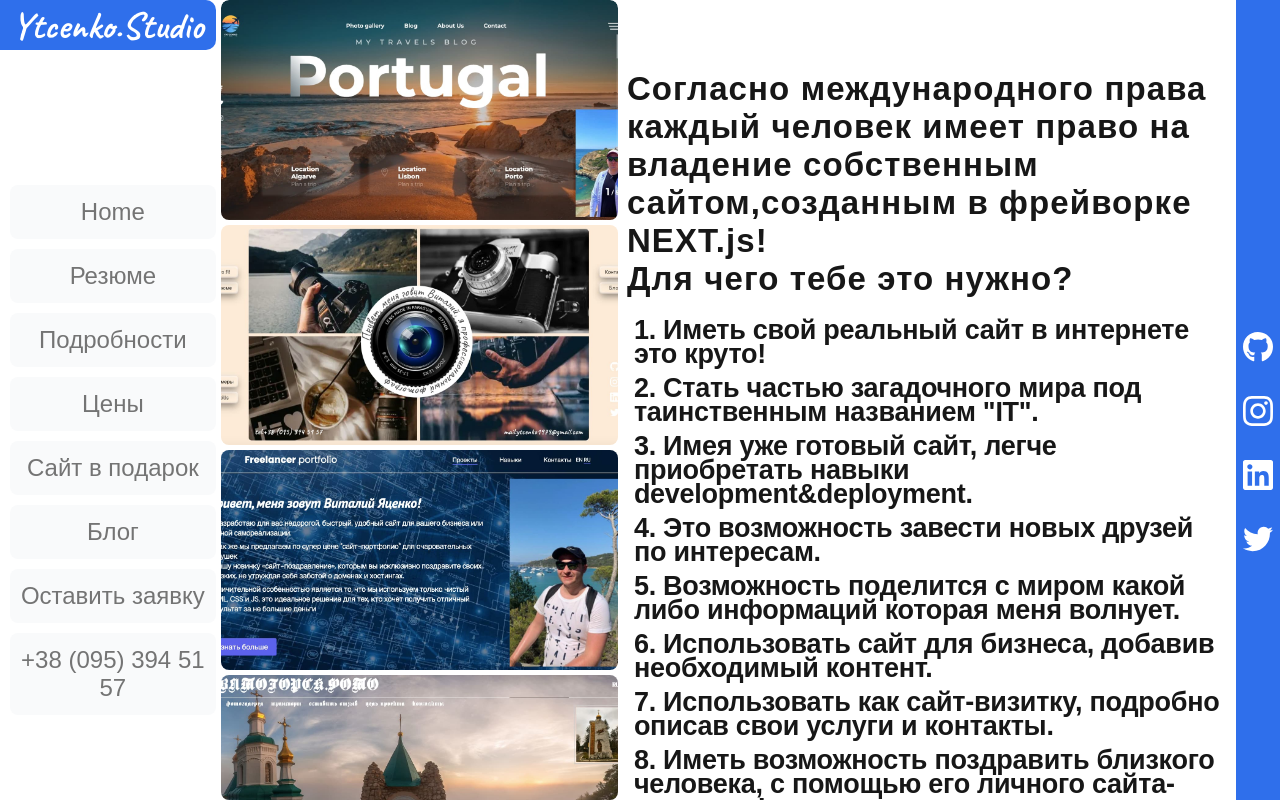
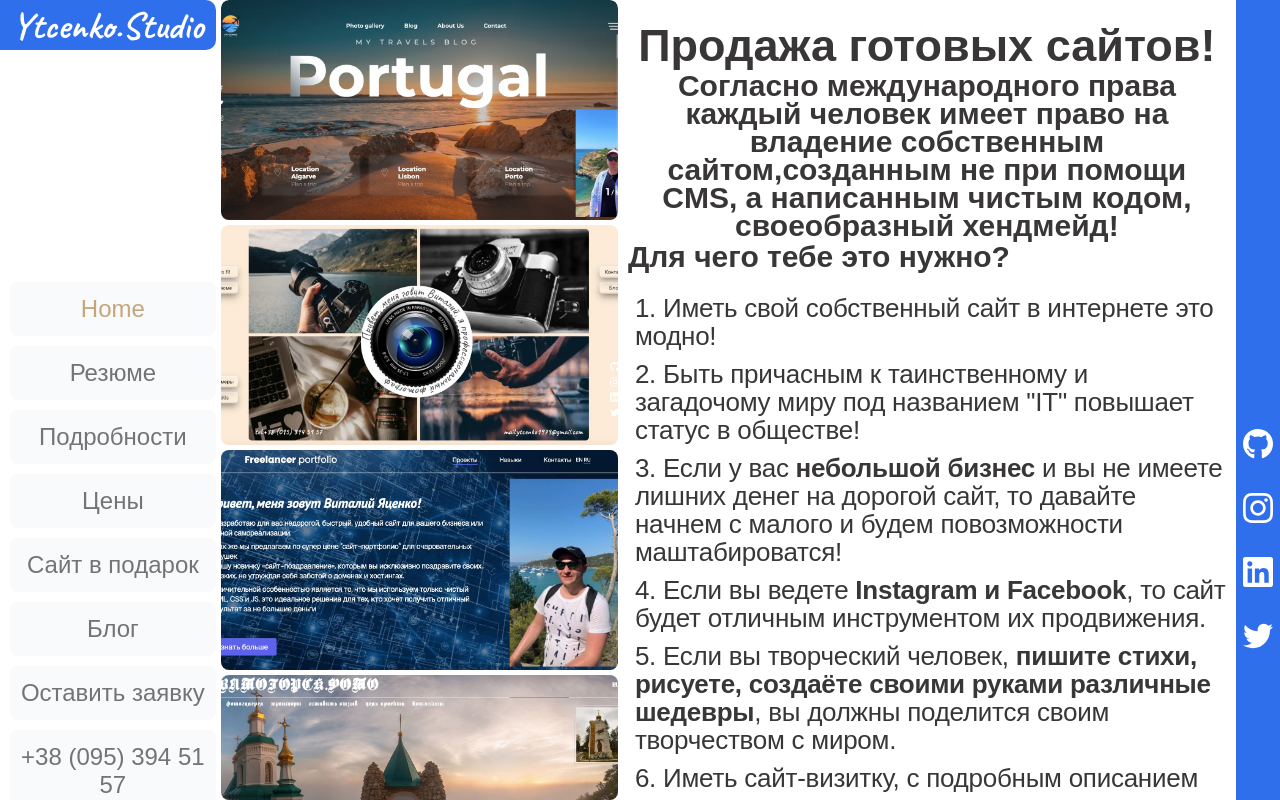
Before and after one commit to vitalik1970/ytcenko-business-card, a Next.js app: page / in a window 1280 px wide. Shown: the top 800 px of the page. Built offline with nearby package versions, Linux system fonts and the light colour scheme; a web font is replaced by a local one.

Commit message:
before deploy

```diff
--- a/app/dashboard/bid/page.js
+++ b/app/dashboard/bid/page.js
@@ -5,6 +5,7 @@ export default function Bid() {
 
   return (
      <div className={styles.bid_container}>
+      <h1>Сайты на любой вкус!</h1>
      <p>Извините, мы ещё работам над создание API для обработки данных на сервере, поэтому напишите нам пожалуйста на электронную почту   <a href="mailto:ytcenko1970@gmail.com">ytcenko1970@gmail.com</a> или позвоните по телефону<a href= 'tel:+380953945157' >+38 095 394 51 57</a>, или через социальные сети.<br/> Просим извинения за неудобства.</p>
 
 
--- a/app/dashboard/details/details.module.css
+++ b/app/dashboard/details/details.module.css
@@ -10,8 +10,8 @@
 
 .details_container {
      padding: 20px 10px;
-    width: 650px;
-    margin: 0px auto ;
+     margin: 0 auto;
+     max-width: 665px;
     background-attachment: fixed;  /* Параллакс-эффект */
   position: relative;
 font-size: 22px;
@@ -23,7 +23,7 @@ font-weight: 500;
     overflow-x: visible;
     overflow-y: auto;
 }
-.details_container h2{
+.details_container h1{
     display: block;
    text-align: center;
  font-style: italic;
--- a/app/dashboard/details/page.js
+++ b/app/dashboard/details/page.js
@@ -5,7 +5,7 @@ export default function Details() {
 
   return (
      <div className={styles.details_container }>
-      <h2> Даёшь личный сайт в массы!</h2>
+      <h1> Даёшь личный сайт в массы!</h1>
       <p className={styles.details_container_p}>Каждый уважающий себя человек, независимо от вероисповедания, цвета кожи, языка, статуса, должен иметь собственный сайт!</p>
      <p>Мы предлагаем практически готовые сайты по интересующему вас направлению.</p>
      <p>Такой подход очень полезен когда человек принимает решение заняться каким либо делом, но начальном этапе не хочет заниматься рутиной по поиску дизайнера и созданию макета, разработкой, деплоем, доменами, хостингами и так далее.</p>
@@ -17,7 +17,9 @@ export default function Details() {
      <p> Пожелания клиента для нас закон, мы дорабатываем, загружаем, вы оплачиваете и становитесь счастливым обладателем личного сайта с уникальным кодом, существующим в единственном экзепляре!  </p>
      <p>Далее, если вы пожелаете, мы можем за скромную  плату заниматься поддержкой и наполнением контента.</p>
      <p>Подобная схема действует и для лендингов, сайт-блог, сайт-визитка и т.д. </p>
-     <p>Прошу заметить, что наши сайты созданы с использованием чистого кода, где используются только HTML, CSS и JavaScript — основные технологии для построения веб-страниц. Мы также применили React и Next.js, чтобы сделать сайт быстрым и удобным для вас. Это позволяет сайту работать стабильно и без лишних сложностей  </p>
+     <p>Прошу заметить, что наши сайты созданы с использованием чистого кода, где используются только HTML, CSS и JavaScript — основные технологии для построения веб-страниц.</p>
+     <p> Различные библиотеки, CMS это как массовое производство на заводе, а я люблю ручную работу! </p>
+     <p> Мы также применили React и Next.js, чтобы сделать сайт быстрым и удобным для вас. Это позволяет сайту работать стабильно и без лишних сложностей  </p>
      <p>Просмотрите в нашей галлерее образцы главных страниц, для более детального ознакомления напишите нам и мы вышлем десктопный вариант или ссылку если сайт находится на хостинге.</p>
      <p>Пишите, звоните, выходите на связь, мы в любом случае найдём консенсус и сможем договориться!</p>
      <div className={styles.nav__hader}>Ytc</div>
--- a/app/dashboard/present/page.js
+++ b/app/dashboard/present/page.js
@@ -6,7 +6,7 @@ export default function Present() {
   return (
 
         <div className={styles.present}>
-                 <h3>ПОЗДРАВИТЕЛЬНЫЙ САЙТ! ЭСКЛЮЗИВ!</h3>
+                 <h1>ПОЗДРАВИТЕЛЬНЫЙ САЙТ! ЭСКЛЮЗИВ!</h1>
             <p>Привет, хотим вам предложить поздравить своего любимого человека, коллегу, юбиляра, родственника или просто хорошего человека с помощью поздравительного сайта!<br/>
             В начальном варианте мы предлагаем:<br/></p>
             <ol>
--- a/app/dashboard/present/styles.module.css
+++ b/app/dashboard/present/styles.module.css
@@ -1,5 +1,5 @@
 .present{
-    width: 600px;
+    max-width: 650px;
     margin: auto auto;
  }
  @import url('https://fonts.googleapis.com/css2?family=Caveat:wght@400..700&family=Great+Vibes&family=Sofia+Sans+Extra+Condensed:ital,wght@0,1..1000;1,1..1000&display=swap');
@@ -9,7 +9,7 @@
   font-weight: weight;
   font-style: normal;
 }
- .present h3{
+ .present h1{
     display: block;
    text-align: center;
 
--- a/app/dashboard/resume/page.js
+++ b/app/dashboard/resume/page.js
@@ -6,7 +6,7 @@ export default function Resume() {
   return (
 
         <div className={styles.resume}>
-
+            <h1>Сайты на любой вкус!</h1>
 
            < Image
     //   className={styles.github}
--- a/app/nav-links.js
+++ b/app/nav-links.js
@@ -2,6 +2,8 @@
 import styles from "./page.module.css";
 import Link from 'next/link';
 import { usePathname } from 'next/navigation';
+
+
 
 const links = [
   { name: 'Home', href: '/' },
@@ -20,13 +22,13 @@ export default function NavLinks() {
 
      <div  className={styles.examples}>
       {links.map((link) => {
-
+       const isActive = pathname === link.href;
         return (
           <Link
             key={link.name}
             href={link.href}
           >
-            <p className={styles.example}>{link.name}</p>
+            <p  className={`${styles.example} ${isActive ? styles.active : ''}`}>{link.name}</p>
           </Link>
         );
       })}
--- a/app/page.js
+++ b/app/page.js
@@ -6,19 +6,18 @@ export default function Home() {
   return (
         <div className={styles.main_content}>
       <main className={styles.main}>
-        Согласно международного права каждый человек имеет право на владение собственным сайтом,созданным в фрейворке NEXT.js!
-
-        <br/>
+        <h1>Продажа готовых сайтов!</h1>
+        <p>Согласно международного права каждый человек имеет право на владение собственным сайтом,созданным не при помощи CMS, а написанным чистым кодом, своеобразный хендмейд!</p>
         Для чего тебе это нужно?
         <ol>
-          <li>Иметь свой реальный сайт в интернете это круто! </li>
-          <li>Стать частью загадочного мира под таинственным названием "IT". </li>
-          <li>Имея уже готовый сайт, легче приобретать навыки development&deployment.</li>
-          <li>Это возможность завести новых друзей по интересам.</li>
-          <li>Возможность поделится с миром какой либо информаций которая меня волнует.</li>
-          <li>Использовать сайт для  бизнеса, добавив необходимый контент. </li>
-          <li>Использовать как сайт-визитку, подробно описав свои услуги и контакты.  </li>
-          <li>Иметь возможность <b>поздравить</b> близкого человека, с помощью его личного <b>сайта-открытки!</b>  </li>
+          <li>Иметь свой собственный сайт в интернете это модно! </li>
+          <li>Быть причасным  к таинственному и загадочому миру под названием "IT" повышает статус в обществе!</li>
+          <li>Если у вас <b> небольшой бизнес</b> и вы не имеете лишних денег на дорогой сайт, то давайте начнем с малого и будем повозможности маштабироватся! </li>
+          <li>Если вы ведете <b> Instagram и Facebook</b>, то сайт будет отличным инструментом их  продвижения. </li>
+          <li>Если вы творческий человек, <b> пишите стихи, рисуете, создаёте своими руками различные шедевры</b>, вы должны поделится своим творчеством с миром.</li>
+          <li>Иметь сайт-визитку, с подробным описанием своих услуг и контактов, очень продвигает <b> бизнес юристов, адвокатов, коучеров</b> и других деловых людей.  </li>
+          <li>Начинающим разработчикам имея готовый сайт, легче приобретать навыки <b> development&deployment</b> .</li>
+          <li>Очень креативно <b>поздравить</b> близкого человека, с помощью его личного <b>сайта-поздравления!</b>  </li>
         </ol>
       </main>
       </div>
--- a/app/page.module.css
+++ b/app/page.module.css
@@ -39,34 +39,47 @@
 }
 
 .main {
-  /* margin-top: 10px; */
-  flex-direction: column;
-  gap: 32px;
-   align-items: center;
-  justify-items: center;
-  grid-column-start: 3;
+  padding: 20px 10px;
+  max-width: 650px;
   font-family: "Sofia Sans Extra Condensed", sans-serif;
-  font-size: 33px;
-    letter-spacing: 1.1px;
-    font-weight: 700;
-
+  font-size: 30px;
+    /* letter-spacing: 1.1px; */
+    font-weight: 600;
+    color: #383636;
+}
+.main p {
+    text-align: center;
+    line-height:28px;
 }
 
+.main_content{
+  margin: 0 auto;
+  max-width: 665px;
+}
+
+.main h1{
+text-align: center;
+font-size: 45px;
+}
 
 .main ol {
   margin: 20px 0 0 7px;
   font-family: var(--font-geist-mono);
   padding-left: 0;
 
-  font-size: 27px;
-  line-height: 24px;
+
+}
+.main li {
+  font-weight: 500;
+  font-size: 26px;
+  line-height:28px;
   letter-spacing: -0.01em;
   list-style-position: inside;
-
 }
 
 .main li:not(:last-of-type) {
   margin-bottom: 10px;
+
 }
 
 /* .main code {
@@ -221,6 +234,10 @@ a.secondary {
   .example:hover {
      color: #C6A57A;
   }
+  .active {
+
+    color: #C6A57A;
+  }
   .nav__footer {
     font-family: "Caveat", cursive;
     font-size: 25px;
@@ -285,10 +302,7 @@ a.secondary {
    gap: 30px;
   }
   /* 095 290 81 12 мирина виктор */
-  .main_content{
-    max-width: 600px;
-    margin: 70px auto;
-  }
+
   .travel__site {
     position: relative;
     /* cursor: pointer; */
```
Also changed, not shown: app/dashboard/blog/blog.module.css (+5 -5 lines), app/dashboard/blog/page.js (+6 -5 lines).
